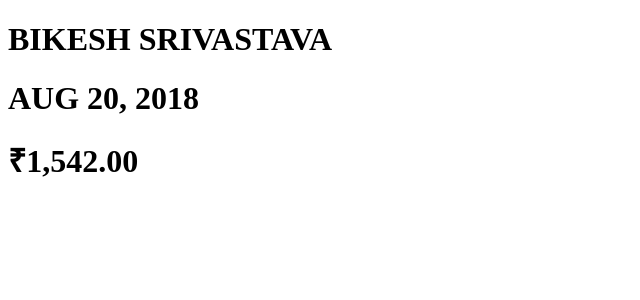
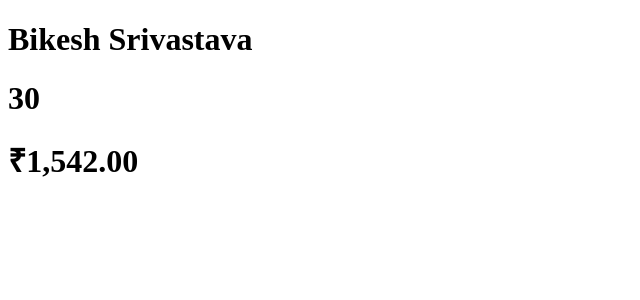
Before and after one commit to Bikeshs/CromaNgDecWEBatch, an Angular app: page /c in a window 1280 px wide. Shown: the top 300 px of the page, without its empty margins (0-640 px from the left). Built offline with nearby package versions, Linux system fonts and the light colour scheme.

Commit message:
commit for module to module commmunication using lazy loading

```diff
--- /dev/null
+++ b/src/app/pipe/agecount.pipe.ts
@@ -0,0 +1,11 @@
+import { Pipe, PipeTransform } from "@angular/core";
+@Pipe({
+    name: 'ageCount'
+})
+export class AgeCountPipe implements PipeTransform {
+    transform(birthdate: any) {
+        birthdate = new Date(birthdate);
+        var timeDiff = Math.abs(Date.now() - birthdate);
+        return Math.floor((timeDiff / (1000 * 3600 * 24)) / 365);
+    }
+}
--- a/src/app/routeexample/c.component.html
+++ b/src/app/routeexample/c.component.html
@@ -1,3 +1,3 @@
-<h1>{{title | uppercase}}</h1>
-<h1>{{DOB |date | uppercase}}</h1>
+<h1>{{title}}</h1>
+<h1>{{DOB |ageCount}}</h1>
 <h1>{{amt |currency:'INR'}}</h1>
--- a/src/app/routeexample/c.component.ts
+++ b/src/app/routeexample/c.component.ts
@@ -1,4 +1,4 @@
-import { Component,Pipe } from "@angular/core";
+import { Component, Pipe } from "@angular/core";
 @Component({
     selector: 'ccomp',
     templateUrl: './c.component.html'
@@ -9,7 +9,7 @@ export class CComponent {
     amt;
     constructor() {
         this.title = "Bikesh Srivastava";
-        this.DOB = new Date('08/20/2018');
+        this.DOB = "08/20/1988";
         this.amt = "1542";
     }
 }
--- a/src/app/routeexample/login.component.html
+++ b/src/app/routeexample/login.component.html
@@ -1,4 +1,5 @@
 <h1>Hello Login Component</h1>
 <input type="text" [(ngModel)]="Id">
 <button type="button" (click)="go()">open other comp</button> <br>
+<button type="button" (click)="goToOtherModule()">open Other module Comp</button> <br>
 <a [routerLink]="['./a']" [queryParams]="{id:1}" >open other comp</a>
--- a/src/app/routeexample/login.component.ts
+++ b/src/app/routeexample/login.component.ts
@@ -7,8 +7,8 @@ import { Router } from "@angular/router";
 export class LoginComponent {
     Id;
     constructor(private route: Router) {
-        localStorage.setItem('name','bbbbb');
-        localStorage.setItem('name1','bbbbb1');
+        localStorage.setItem('name', 'bbbbb');
+        localStorage.setItem('name1', 'bbbbb1');
     }
     title: 'Hello login Component';
     go() {
@@ -16,4 +16,9 @@ export class LoginComponent {
         //this.route.navigate(['./b'], { queryParams: { id: this.Id, name: 'Bikesh' } });
         this.route.navigate(['./c']);
     }
+    goToOtherModule() {
+        this.route.navigate(['./otherM']);
+
+    }
+
 }
--- a/src/app/routeexample/route.config.ts
+++ b/src/app/routeexample/route.config.ts
@@ -10,5 +10,6 @@ export const routes: Routes = [
     { path: 'c', component: CComponent },
     { path: 'start', component: StartComponent },
     { path: 'login', component: LoginComponent },
+    { path: 'otherM', loadChildren:'../changedetection/changedetection.module#ChangeDetectionModule' },
     { path: '**', component: LoginComponent },
 ];
--- a/src/app/routeexample/routerappmodule.ts
+++ b/src/app/routeexample/routerappmodule.ts
@@ -7,8 +7,9 @@ import { CComponent } from "./c.component";
 import { LoginComponent } from "./login.component";
 import { routes } from './route.config';
 import { FormsModule } from "@angular/forms";
+import { AgeCountPipe } from "../pipe/agecount.pipe";
 @NgModule({
-    declarations: [LoginComponent, StartComponent, AComponent, BComponent, CComponent],
+    declarations: [AgeCountPipe, LoginComponent, StartComponent, AComponent, BComponent, CComponent],
     imports: [BrowserModule, FormsModule, RouterModule.forRoot(routes)],
     providers: [],
     bootstrap: [StartComponent]
```
Also changed, not shown: src/app/changedetection/changedetection.module.ts (+5 -3 lines), src/app/changedetection/route.config.ts (added, +7 -0 lines).
